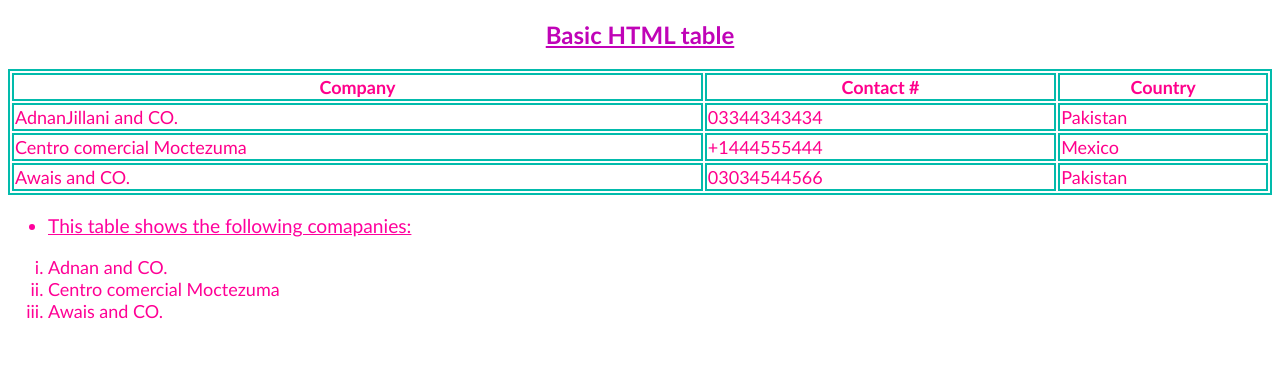
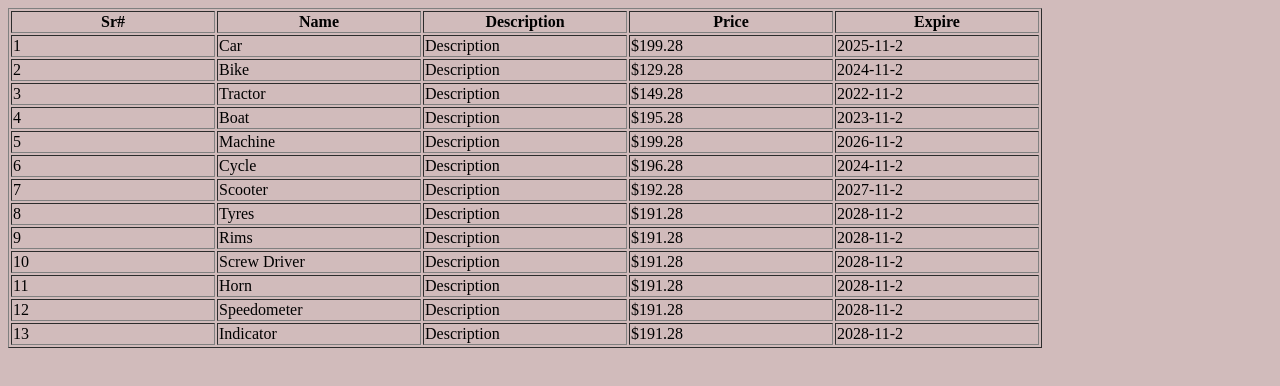
Before and after one commit to adnanjillani/FirstTable, a plain HTML site: page index.html in a window 1280 px wide. Drawn offline with Linux system fonts and the light colour scheme.

Commit message:
initial commit

```diff
--- a/index.html
+++ b/index.html
@@ -1,47 +1,121 @@
 <!DOCTYPE html>
-<html>
-    <link rel="stylesheet" href="style.css">
+<html lang="en">
+  <head>
+    <meta charset="UTF-8" />
+    <meta name="viewport" content="width=device-width, initial-scale=1.0" />
+    <title>Document</title>
     <style>
-table, th, td {
-  border:2px solid rgb(2, 187, 172);
+        *{
+
+            background-color: rgb(209, 187, 187);
+
         }
     </style>
+  </head>
   <body>
+    <table border="1px ">
+      <thead>
+        <th width="200">Sr#</th>
+        <th width="200">Name</th>
+        <th width="200">Description</th>
+        <th width="200">Price</th>
+        <th width="200">Expire</th>
+      </thead>
+      <tbody>
+        <tr>
+          <td>1</td>
+          <td>Car</td>
+          <td>Description</td>
+          <td>$199.28</td>
+          <td>2025-11-2</td>
+        </tr>
 
-<center><h2 class="ab"> <u> Basic HTML table </u></h2></center>
-
-<table style="width:100%">
         <tr>
-    <th>Company</th>
-    <th>Contact #</th>
-    <th>Country</th>
+          <td>2</td>
+          <td>Bike</td>
+          <td>Description</td>
+          <td>$129.28</td>
+          <td>2024-11-2</td>
         </tr>
         <tr>
-    <td>AdnanJillani and CO.</td>
-    <td>03344343434</td>
-    <td>Pakistan</td>
+          <td>3</td>
+          <td>Tractor</td>
+          <td>Description</td>
+          <td>$149.28</td>
+          <td>2022-11-2</td>
         </tr>
         <tr>
-    <td>Centro comercial Moctezuma</td>
-    <td>+1444555444</td>
-    <td>Mexico</td>
+          <td>4</td>
+          <td>Boat</td>
+          <td>Description</td>
+          <td>$195.28</td>
+          <td>2023-11-2</td>
         </tr>
         <tr>
-<td>Awais and CO.</td>
-<td>03034544566</td>
-<td>Pakistan</td>
+          <td>5</td>
+          <td>Machine</td>
+          <td>Description</td>
+          <td>$199.28</td>
+          <td>2026-11-2</td>
         </tr>
+        <tr>
+          <td>6</td>
+          <td>Cycle</td>
+          <td>Description</td>
+          <td>$196.28</td>
+          <td>2024-11-2</td>
+        </tr>
+        <tr>
+          <td>7</td>
+          <td>Scooter</td>
+          <td>Description</td>
+          <td>$192.28</td>
+          <td>2027-11-2</td>
+        </tr>
+        <tr>
+          <td>8</td>
+          <td>Tyres</td>
+          <td>Description</td>
+          <td>$191.28</td>
+          <td>2028-11-2</td>
+        </tr>
+        <tr>
+          <td>9</td>
+          <td>Rims</td>
+          <td>Description</td>
+          <td>$191.28</td>
+          <td>2028-11-2</td>
+        </tr>
+        <tr>
+          <td>10</td>
+          <td>Screw Driver</td>
+          <td>Description</td>
+          <td>$191.28</td>
+
+          <td>2028-11-2</td>
+        </tr>
+        <tr>
+          <td>11</td>
+          <td>Horn</td>
+          <td>Description</td>
+          <td>$191.28</td>
+          <td>2028-11-2</td>
+        </tr>
+        <tr>
+          <td>12</td>
+          <td>Speedometer</td>
+          <td>Description</td>
+          <td>$191.28</td>
+          <td>2028-11-2</td>
+        </tr>
+        <tr>
+          <td>13</td>
+          <td>Indicator</td>
+          <td>Description</td>
+          <td>$191.28</td>
+          <td>2028-11-2</td>
+        </tr>
+      </tbody>
     </table>
-
-<ul>
-<li> <u>This table shows the following comapanies:</u>
-</li>
-</ul>
-
-<ol type="i">
-<li>Adnan and CO.</li>
-<LI>Centro comercial Moctezuma</LI>
-<li>Awais and CO.</li>
-</ol>
   </body>
 </html>
```
Lines whose indentation alone changed are shown as unchanged.
